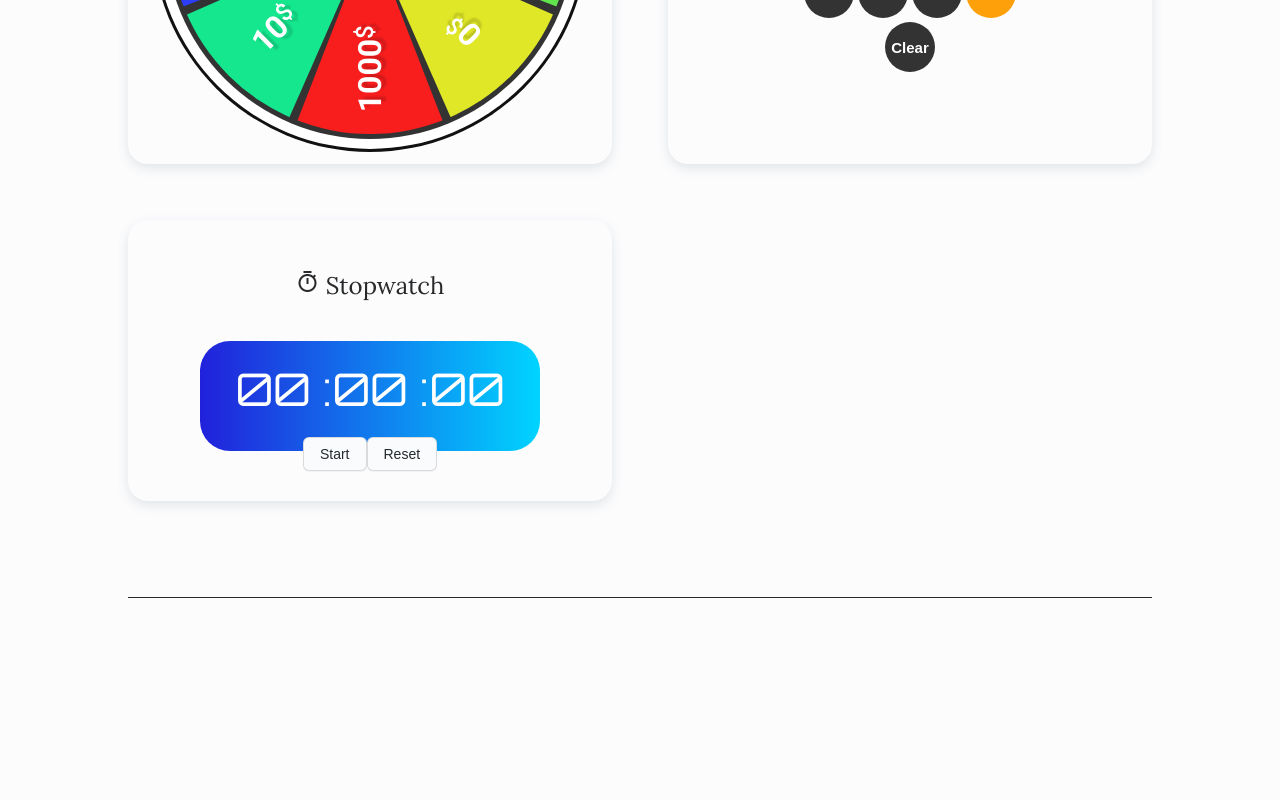
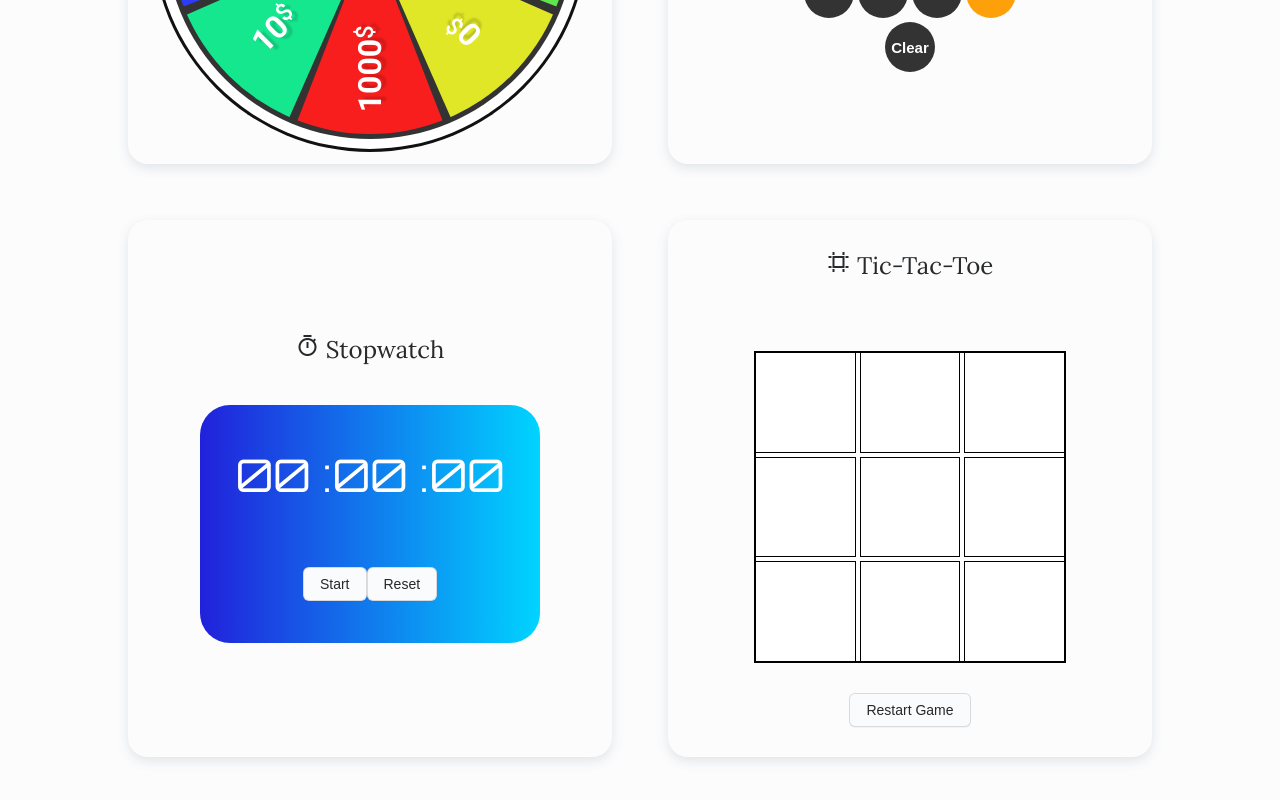
Before and after one commit to rulkimi/portfolio-vue, a Vue app: page / in a window 1280 px wide. Shown: the part 3951-4751 px from the top of the page. Before the commit the page ends 4549 px from the top, so only its background shows below. Built offline with nearby package versions, Linux system fonts and the light colour scheme.

Commit message:
added tic tac toe to the small projects

```diff
--- /dev/null
+++ b/src/components/TicTacToe.vue
@@ -0,0 +1,67 @@
+<template>
+  <div class="tic-tac-toe">
+    <div class="message">{{ message }}</div>
+    <div class="board">
+      <div v-for="(cell, index) in cells" :key="index" class="cell" :data-cell="index" @click="handleCellClick(index)">{{ cell }}</div>
+    </div>
+    <button id="restart-button" @click="restartGame">Restart Game</button>
+  </div>
+</template>
+
+<script>
+export default {
+  name: 'TicTacToe',
+  data() {
+    return {
+      cells: Array(9).fill(''),
+      currentPlayer: 'X',
+      gameActive: true,
+      message: '',
+    };
+  },
+  methods: {
+    checkGameStatus() {
+      const winningCombinations = [
+        [0, 1, 2], [3, 4, 5], [6, 7, 8],
+        [0, 3, 6], [1, 4, 7], [2, 5, 8],
+        [0, 4, 8], [2, 4, 6]
+      ];
+
+      for (const combination of winningCombinations) {
+        const [a, b, c] = combination;
+        if (this.cells[a] && this.cells[a] === this.cells[b] && this.cells[a] === this.cells[c]) {
+          this.gameActive = false;
+          this.message = `${this.currentPlayer} Wins!`;
+          break;
+        }
+      }
+    },
+    checkTie() {
+      return this.cells.every(cell => cell !== '');
+    },
+    handleCellClick(index) {
+      if (this.cells[index] === '' && this.gameActive) {
+        this.cells[index] = this.currentPlayer;
+        this.checkGameStatus();
+
+        if (!this.gameActive) {
+          return; // Don't allow further moves after the game is won
+        }
+
+        this.currentPlayer = this.currentPlayer === 'X' ? 'O' : 'X';
+
+        if (this.checkTie()) {
+          this.gameActive = false;
+          this.message = "It's a Tie!";
+        }
+      }
+    },
+    restartGame() {
+      this.cells = Array(9).fill('');
+      this.message = '';
+      this.currentPlayer = 'X';
+      this.gameActive = true;
+    },
+  },
+};
+</script>
--- a/src/components/sections/SmallProjects.vue
+++ b/src/components/sections/SmallProjects.vue
@@ -14,13 +14,15 @@ import PageSection from '../templates/PageSection.vue';
 import WheelsOfFortune from '../WheelsOfFortune.vue';
 import Calculator from '../Calculator.vue';
 import Stopwatch from '../Stopwatch.vue';
+import TicTacToe from '../TicTacToe.vue';
 
 export default {
   components: {
     PageSection,
     WheelsOfFortune,
     Calculator,
-    Stopwatch
+    Stopwatch,
+    TicTacToe
   },
   data() {
     return {
@@ -28,6 +30,7 @@ export default {
         { title: 'Wheels of Fortune', icon: 'ri-donut-chart-fill', component: 'wheels-of-fortune' },
         { title: 'Calculator', icon: 'ri-calculator-line', component: 'calculator' },
         { title: 'Stopwatch', icon: 'ri-timer-line', component: 'stopwatch' },
+        { title: 'Tic-Tac-Toe', icon: 'ri-artboard-2-line', component: 'tic-tac-toe' },
       ],
     };
   },
```
